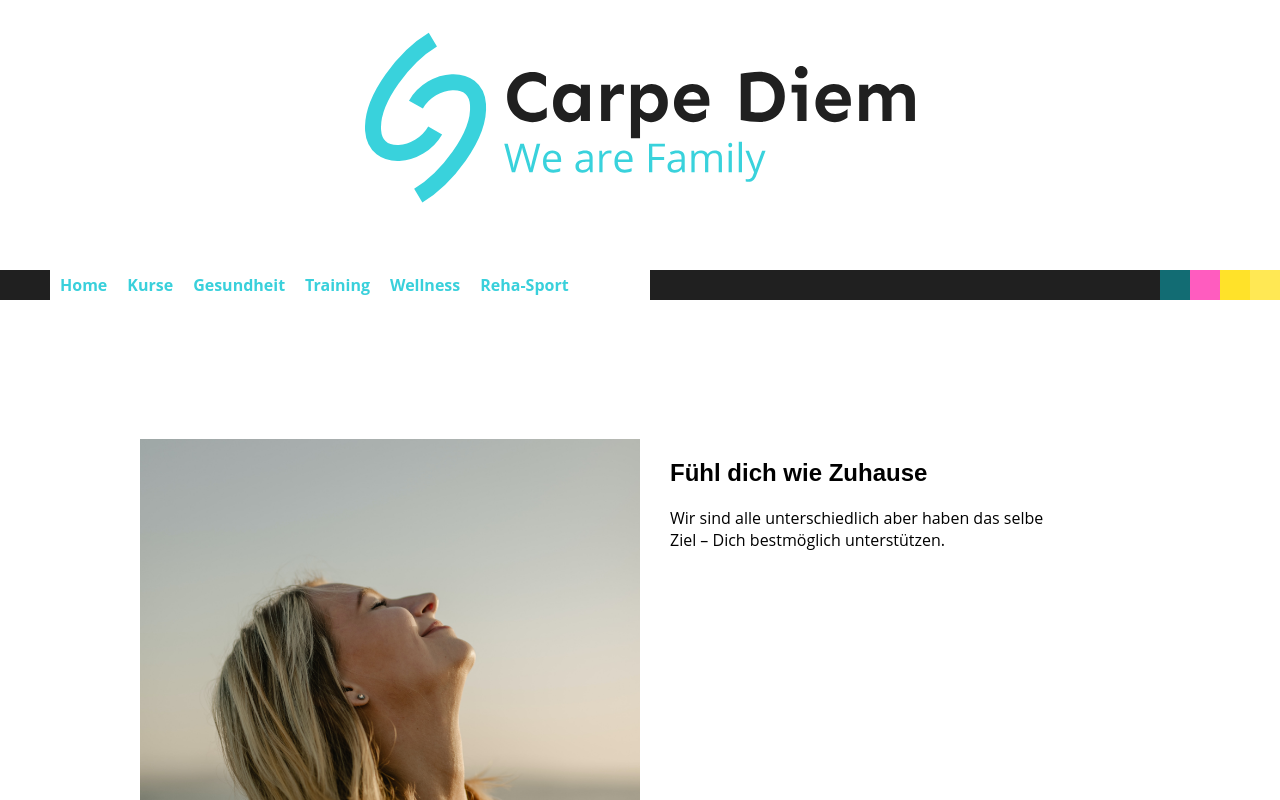
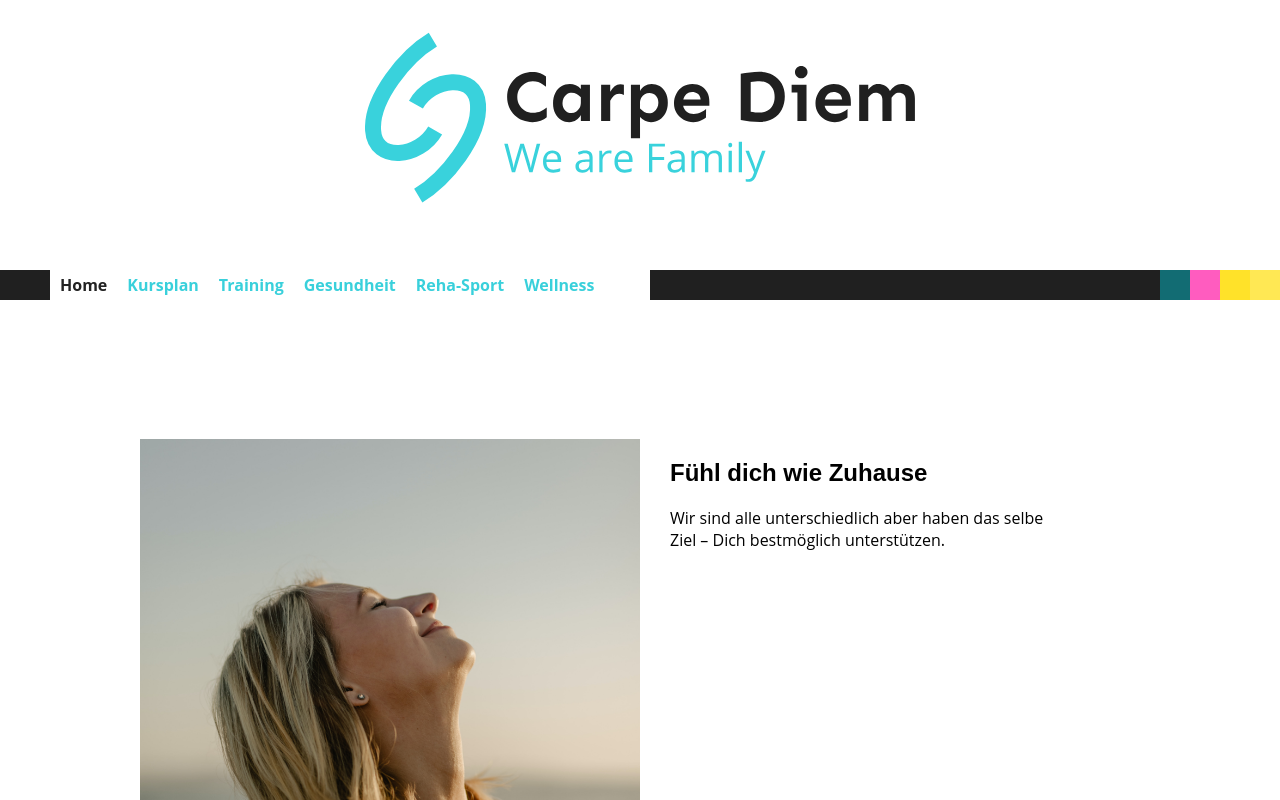
Before and after one commit to moritzdueck/carpediemwebsite, a React (Create React App) app: page / in a window 1280 px wide. Shown: the top 800 px of the page. Built offline with nearby package versions, Linux system fonts and the light colour scheme.

Commit message:
added active header links

```diff
--- a/src/components/Header/Header.css
+++ b/src/components/Header/Header.css
@@ -27,6 +27,10 @@ nav {
 }
 
 #cd_header_links > a:hover {
+  color: #222;
+}
+
+#cd_header_links > a.cd_selected_link{
   color: #222;
 }
 
--- a/src/components/Header/Header.js
+++ b/src/components/Header/Header.js
@@ -1,6 +1,8 @@
 import React, { useCallback, useEffect, useRef } from 'react'
 import './Header.css'
 import logo from '../../assets/logo.svg'
+import { useLocation, NavLink } from 'react-router-dom'
+
 
 const Header = () => {
     const ref = useRef(null)
@@ -19,6 +21,9 @@ const Header = () => {
         }
     }, [clickListener])
 
+    let location = useLocation();
+    console.log(location.pathname);
+
     return (
         <React.Fragment>
             <header id='cd_header'>
@@ -28,12 +33,17 @@ const Header = () => {
                 <span id='cd_header_l' />
                 <button id='cd_header_toggle' onClick={toggleMenu}>&#9776; Menu</button>
                 <div id='cd_header_links' className='hidden'>
-                    <a href='/'>Home</a>
-                    <a href='/kurse'>Kurse</a>
-                    <a href='#cd_header'>Gesundheit</a>
-                    <a href='#cd_header'>Training</a>
-                    <a href='#cd_header'>Wellness</a>
-                    <a href='#cd_header'>Reha-Sport</a>
+                    <NavLink to='/' exact activeClassName="cd_selected_link">Home</NavLink>
+                    <NavLink to='/kurse' exact activeClassName="cd_selected_link">Kursplan</NavLink>
+                    <NavLink to='/training' exact activeClassName="cd_selected_link">Training</NavLink>
+                    <NavLink to='/gesundheit' exact activeClassName="cd_selected_link">Gesundheit</NavLink>
+                    <NavLink to='/rehasport' exact activeClassName="cd_selected_link">Reha-Sport</NavLink>
+                    <NavLink to='/wellness' exact activeClassName="cd_selected_link">Wellness</NavLink>
+                    {/* <a href='/kurse'>Kursplan</a>
+                    <a href='/training'>Training</a>
+                    <a href='/gesundheit'>Gesundheit</a>
+                    <a href='/rehasport'>Reha-Sport</a>
+                    <a href='/wellness'>Wellness</a> */}
                 </div>
                 <div id='cd_header_r'>
                     <div id='cd_header_color0' />
```
